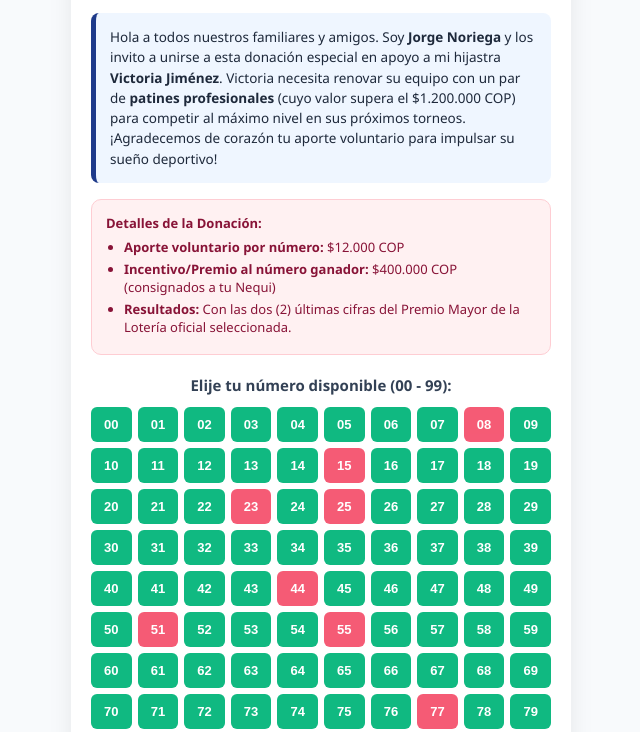
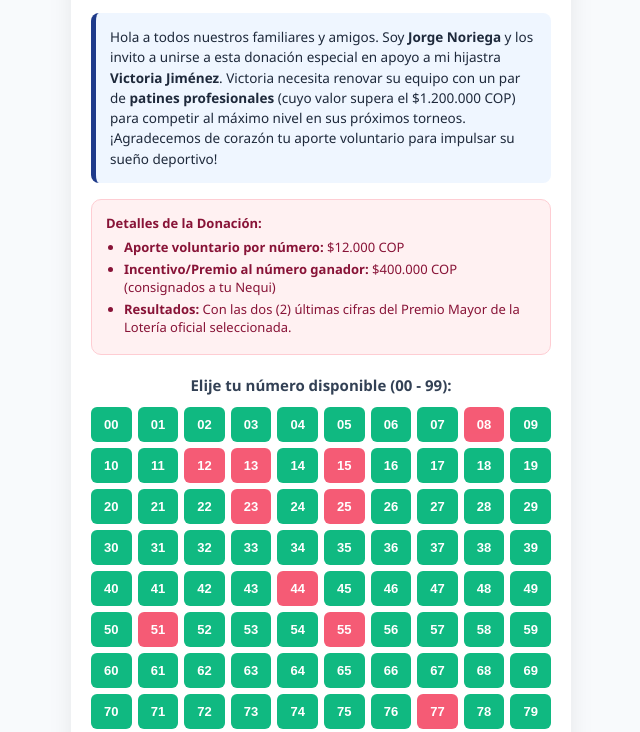
Before and after one commit to Jorge12-hub/rifa-patines, a plain HTML site: page index.html in a window 1280 px wide. Shown: the part 329-1061 px from the top of the page, without its empty margins (319-959 px from the left). Drawn offline with Linux system fonts and the light colour scheme.

Commit message:
Update initialDisabled array with new values

```diff
--- a/index.html
+++ b/index.html
@@ -297,7 +297,7 @@
   const ADMIN_PHONE = "573024563498";
 
   // NÚMEROS DESACTIVADOS DESDE EL INICIO (Comprados / Rosados)
-  const initialDisabled = ["08", "15","23", "25","51", "44", "55","77"];
+  const initialDisabled = ["08", "12", "13", "15","23", "25","51", "44", "55","77"];
 
   let selectedNum = null;
   const grid = document.getElementById('numberGrid');
```
